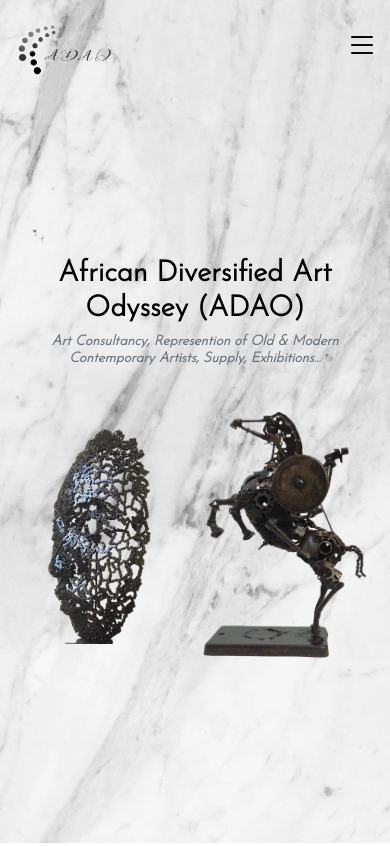
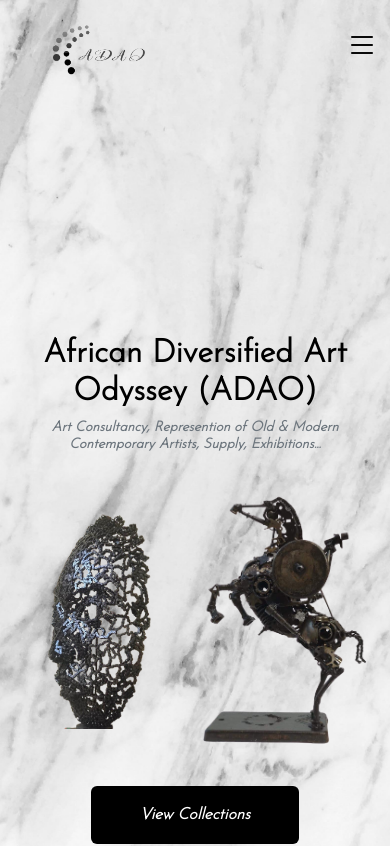
Before and after one commit to lanreonasanya02/adao-website, a React (Create React App) app: page / in a window 390 px wide. Shown: the top 846 px of the page. Built offline with nearby package versions, Linux system fonts and the light colour scheme.

Commit message:
added button to hero on mobile

```diff
--- a/src/pages/home/Home.css
+++ b/src/pages/home/Home.css
@@ -91,6 +91,11 @@
     background-repeat: no-repeat;
     color: #000;
     width: 100%;
+    text-align: center;
+  }
+
+  header .header-hero {
+    height: 120vh;
   }
 
   header .header-hero .header-hero-text {
@@ -100,7 +105,7 @@
 
   header .header-hero .header-hero-text h1 {
     font-weight: bold;
-    font-size: 1.8rem;
+    font-size: 2rem;
   }
 
   header .header-hero .header-hero-text h5 {
@@ -114,4 +119,20 @@
     text-align: justify;
     font-size: 14px;
   }
+
+  header .mobile-header-btn {
+    width: fit-content;
+    padding: 1rem 3rem;
+    margin: auto;
+    margin-top: 2rem;
+    background-color: #000;
+    color: #fff;
+    font-weight: bold;
+    font-style: italic;
+  }
+
+  header .mobile-header-btn:hover {
+    background-color: #5c5959;
+    color: #fff;
+  }
 }
--- a/src/pages/home/Home.js
+++ b/src/pages/home/Home.js
@@ -42,13 +42,17 @@
                 </p>
 
                 <a href="#" className="btn header-btn d-none d-lg-block">
-                  Get In Touch
+                  View Collections
                 </a>
               </div>
 
               <div className="col-md-6 m-auto">
                 <img src={img} alt="african-art" width="45%" />
                 <img src={img2} alt="african-art" width="55%" />
+
+                <a href="#" className="btn mobile-header-btn d-block d-lg-none">
+                  View Collections
+                </a>
               </div>
             </div>
           </div>
```
